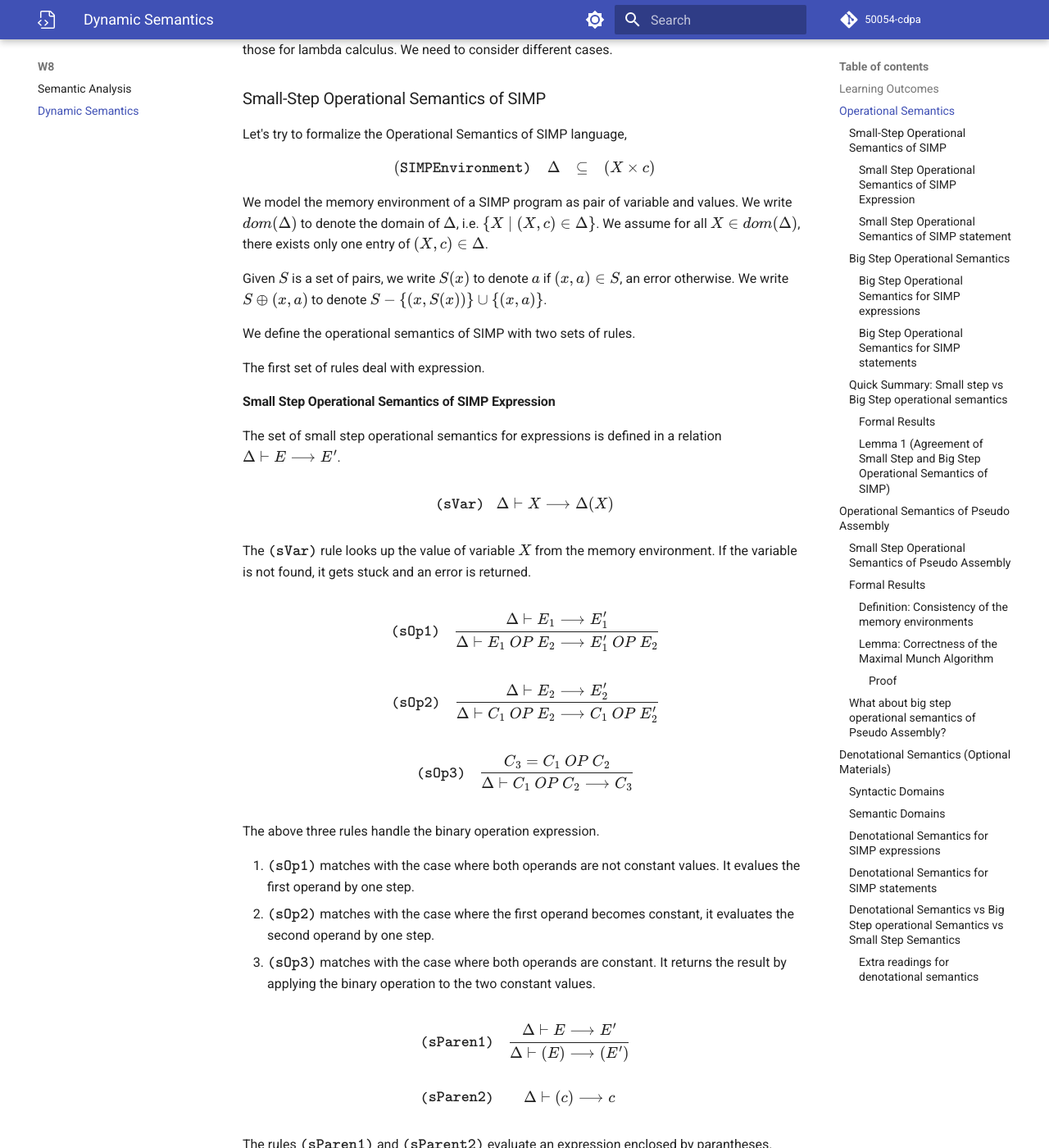
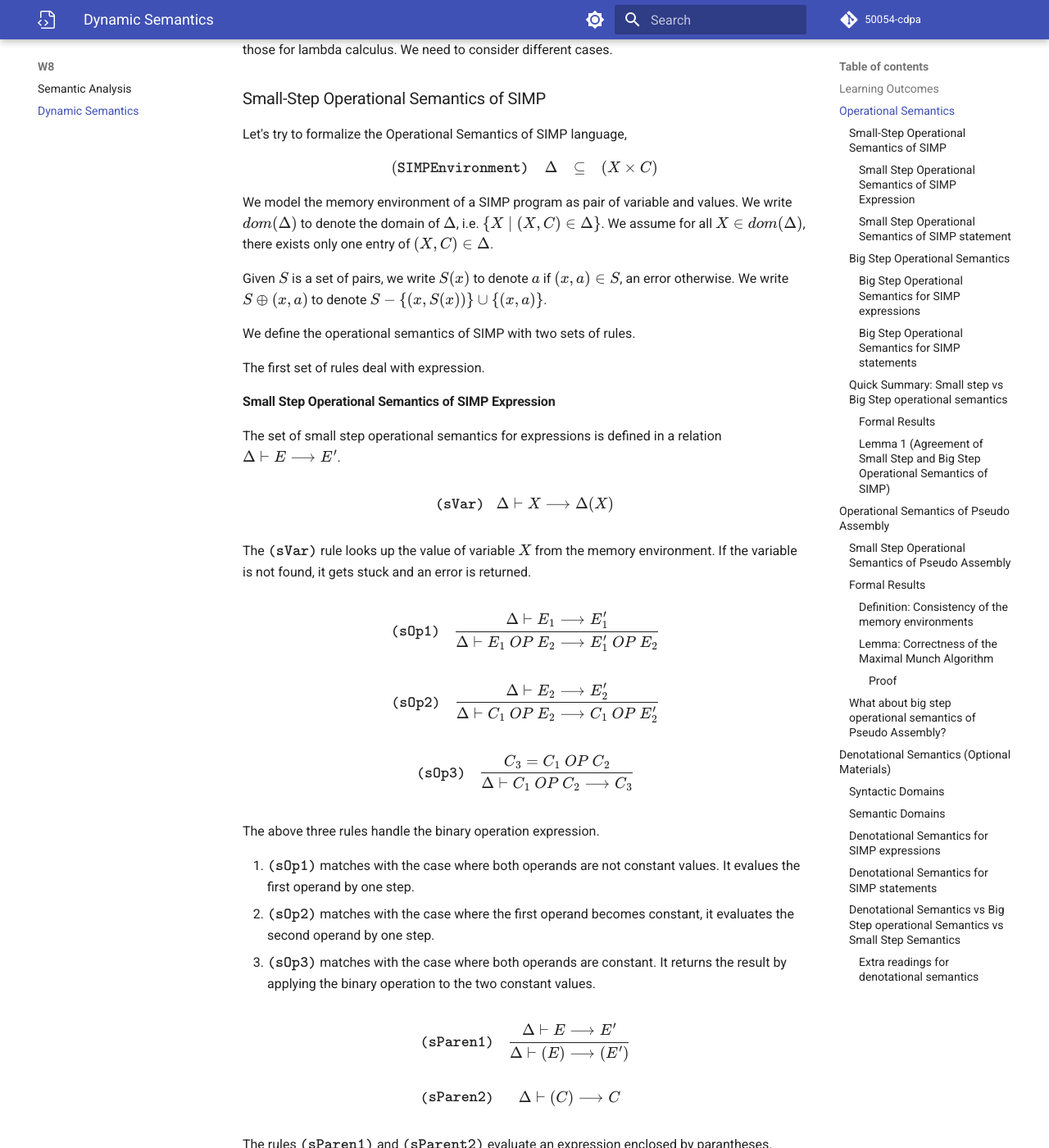
Before and after one commit to 50054-cdpa/notes, an MkDocs documentation site: the page built from docs/dynamic_semantics.md, in a window 1280 px wide and 1400 px high, scrolled down 997 px. Shown: the whole window at 82% size. Built offline with MkDocs 1.6.1 and Material for MkDocs 9.7.7, drawn with Linux system fonts in a browser that asks for light colours; some web fonts are replaced; comment, search, counter and statistics services are not loaded; some of the changed text lies outside the part shown.

```diff
--- a/docs/dynamic_semantics.md
+++ b/docs/dynamic_semantics.md
@@ -29,10 +29,10 @@ Let's try to formalize the Operational Semantics of SIMP language,
 
 $$
 \begin{array}{rccl}
-(\tt SIMP\ Environment) & \Delta & \subseteq & (X \times c)
+(\tt SIMP\ Environment) & \Delta & \subseteq & (X \times C)
 \end{array}
 $$
-We model the memory environment of a SIMP program as pair of variable and values. We write $dom(\Delta)$ to denote the domain of $\Delta$, i.e. $\{ X \mid (X,c) \in \Delta \}$. We assume for all $X \in dom(\Delta)$, there exists only one entry of $(X,c) \in \Delta$.
+We model the memory environment of a SIMP program as pair of variable and values. We write $dom(\Delta)$ to denote the domain of $\Delta$, i.e. $\{ X \mid (X,C) \in \Delta \}$. We assume for all $X \in dom(\Delta)$, there exists only one entry of $(X,C) \in \Delta$.
 
 Given $S$ is a set of pairs, we write $S(x)$ to denote $a$ if $(x,a) \in S$, an error otherwise. We write $S \oplus (x,a)$ to denote $S - \{(x, S(x))\} \cup \{(x, a)\}$.
 
@@ -94,7 +94,7 @@ $$
                  \Delta \vdash (E) \longrightarrow (E')
                  \end{array} \\ \\
 {\tt (sParen2)} & \begin{array}{c}
-                 \Delta \vdash (c) \longrightarrow c
+                 \Delta \vdash (C) \longrightarrow C
                  \end{array}
 \end{array}
 $$
```
Also changed, not shown: other parts of docs/dynamic_semantics.md (+6 -0 lines).
